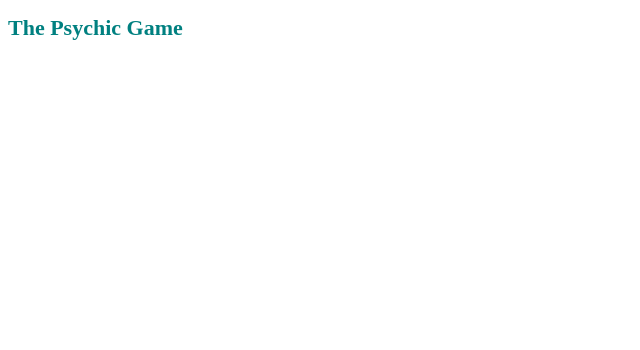
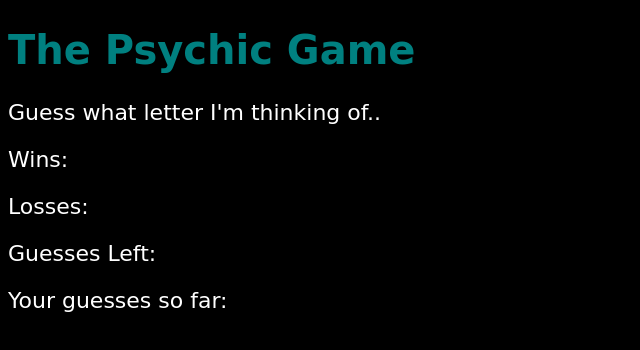
Before and after one commit to jenyz321/Psychic-Game, a plain HTML site: page index.html in a window 1280 px wide. Shown: the whole page, without its empty margins (0-640 px from the left). Drawn offline with Linux system fonts and the light colour scheme; files that its build step writes are made by us from their sources; a web font is replaced by a local one.

Commit message:
still not quite working

```diff
--- a/assets/css/style.css
+++ b/assets/css/style.css
@@ -1,11 +1,14 @@
 h1 {
-    font-size: 22px;
+    font-size: 40px;
     color: teal;
+    font-family: 'Mountains of Christmas', cursive;
 }
 body {
-    color: black;
+
+    background-color: black;
 }
 p {
-    font-size: 16px;
+    font-size: 22px;
     color: white;
+    font-family: 'Mountains of Christmas', cursive;
 }
--- a/assets/javascript/game.js
+++ b/assets/javascript/game.js
@@ -7,13 +7,23 @@ var losses = 0;
 var guessesLeft = 10;
 var guessesSoFar = 0;
 
-var winsText = document.getElementbyID("Wins");
-var lossesText = document.getElementbyID("Losses");
-var guessesLeftText = document.getElementbyID("Guesses Left");
-var guessesSoFarText = document.getElementbyID("Guesses so far")
+var winsText = document.getElementById("wins");
+var lossesText = document.getElementById("losses");
+var guessesLeftText = document.getElementById("guessesLeft");
+var guessesSoFarText = document.getElementById("yourGuessesSoFar");
 
 document.onkeyup = function(event) {
     var userGuess = event.key;
     var computerGuess = computerChoices[Math.floor(Math.random() * computerChoices.length)];
 
-}
+
+    if (userGuess == computerGuess) {
+        wins++;
+    }   else {
+        losses++;
+    }
+    winsText.textContent = "wins" + wins;
+    lossesText.textContent = "losses" + losses;
+    guessesLeftText.textContent = "guessesLeft" - guessesLeft;
+    guessesSoFarText.textContent = "yourGuessesSoFar" + userGuess;
+};
--- a/index.html
+++ b/index.html
@@ -4,55 +4,32 @@
     <meta charset="UTF-8">
     <meta name="viewport" content="width=device-width, initial-scale=1.0">
     <meta http-equiv="X-UA-Compatible" content="ie=edge">
-    <title>Assignment 3</title>
-    <link rel="stylesheet" href="style.css">
-    <script src="game.js"></script>
+    <title>Pyschic Game</title>
+    <link rel="stylesheet" href="assets/css/style.css">
+    <link href="https://fonts.googleapis.com/css?family=Mountains+of+Christmas" rel="stylesheet">
 </head>
 <body>
     <div class= "container">
         <div class="row">
-            <div class="column-md-12">
-                <h1>The Psychic Game</h1>
-            </div>
+            <h1>The Psychic Game</h1>
         </div>
         <div class="row">
-            <div class="column-md-12">
-                <div>
-                    <p>Guess what letter I'm thinking of..</p>
-                </div>
-            </div>
-
+            <p id="guessWhatLetterImThinkingOf..">Guess what letter I'm thinking of..</p>
         </div>
         <div class="row">
-            <div class="column-md-12">
-                <p>Wins: </p>
-            </div>
+            <p id="wins:">Wins:</p>
         </div>
         <div class="row">
-            <div class="column-md-12">
-                <p>Losses: </p>
-            </div>
+            <p id="losses:">Losses:</p>
         </div>
         <div class="row">
-            <div class="column-md-12">
-                <p>Guesses Left: </p>
-            </div>
+            <p id="guessesLeft:">Guesses Left:</p>
         </div>
         <div class="row">
-            <div class="column-md-12">
-                <p>Your guesses so far: </p>
-            </div>
+            <p id="yourGuessesSoFar:">Your guesses so far:</p>
         </div>
+    </div>
+    <script src="assets/javascript/game.js"></script>
 
-
-
-
-
-
-
-
-
-
-    </div>
 </body>
 </html>
```
Also changed, not shown: assets/images/pysch.jpg (added).
